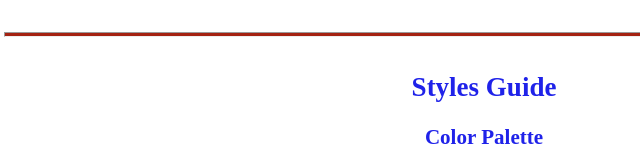
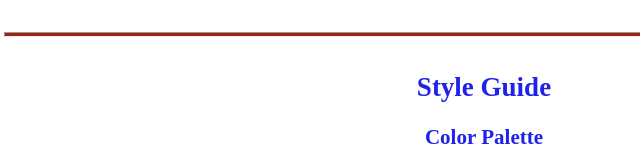
Before and after one commit to alexedozi/wdd1300, a plain HTML site: page wwr/site-plan-rafting.html in a window 1280 px wide. Shown: the part 1065-1233 px from the top of the page, 156-796 px from the left. Drawn offline with Linux system fonts and the light colour scheme; a web font is replaced by a local one.

Commit message:
initial commit

```diff
--- a/wwr/site-plan-rafting.html
+++ b/wwr/site-plan-rafting.html
@@ -33,7 +33,7 @@
     <!-- Replace this with some sort of logo for your site.  A logo can be as simple as the name of your site in a nice font :) -->
     <img src="images/images.png" alt="Logo image" />
     <hr />
-    <h2>Styles Guide</h2>
+    <h2>Style Guide</h2>
 
     <!-- ------------------------Steps 6-9------------------------------ -->
 
```
